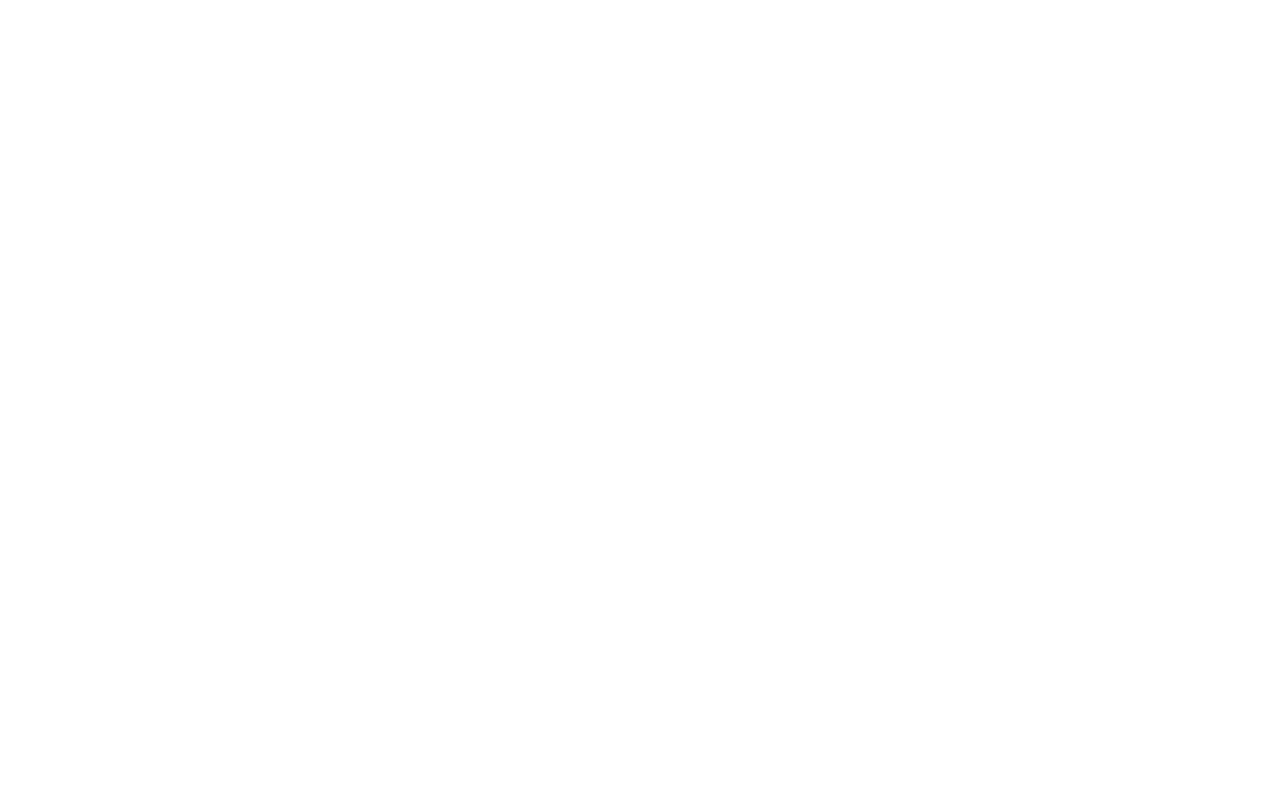
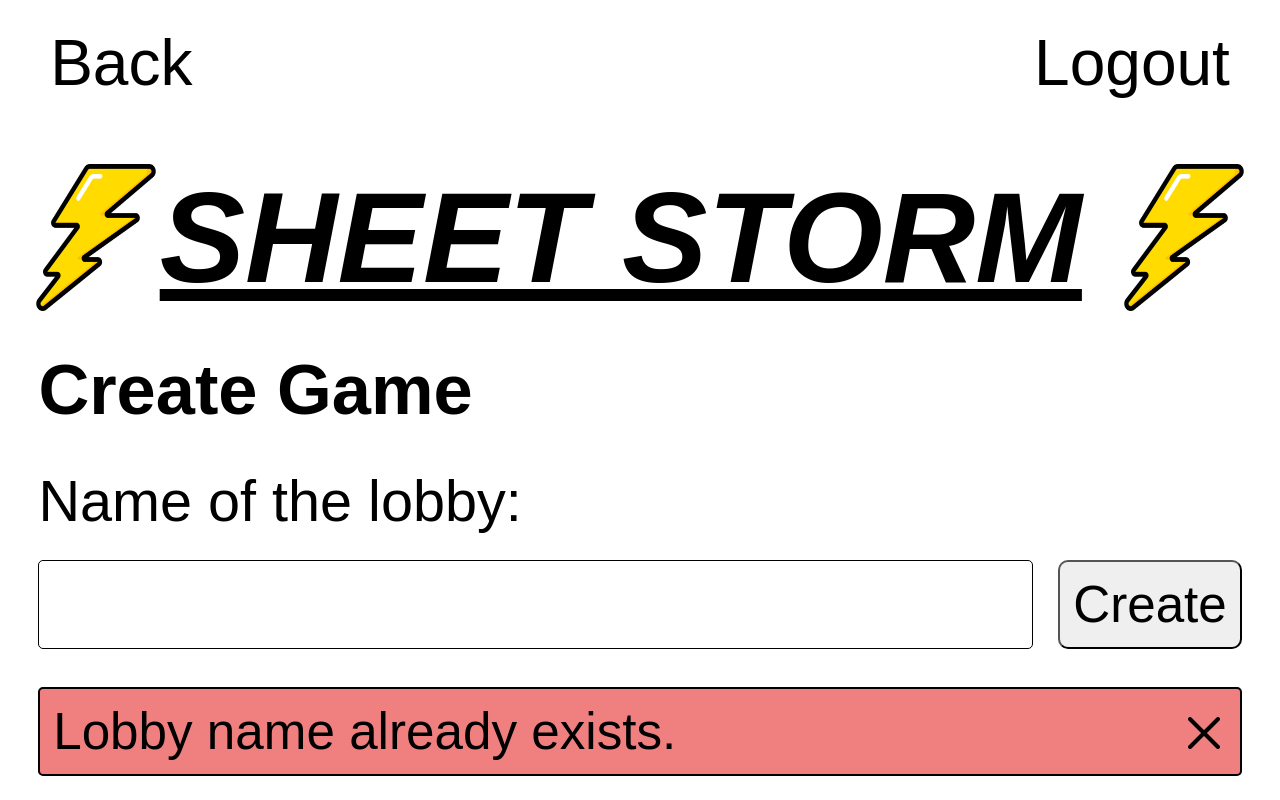
Before and after one commit to Fraser-Dwyer/SheetStorm, a React (Create React App) app: page /create-game in a window 1280 px wide. Before the commit this address had no page. Built offline with nearby package versions, Linux system fonts and the light colour scheme; no server answers; a web font is replaced by a local one.

Commit message:
Create Game page done

```diff
--- a/src/App.js
+++ b/src/App.js
@@ -5,6 +5,7 @@
 import { UserContextProvider } from "./UserContext.js";
 import Layout from "./Components/Layout.js";
 import EnterScore from "./Components/EnterScore.js";
+import CreateGame from "./Components/CreateGame.js";
 
 function App() {
   return (
@@ -15,6 +16,7 @@
           <Route path="/login" element={<Login />} />
           <Route path="/signup" element={<Signup />} />
           <Route path="/post-score" element={<EnterScore />} />
+          <Route path="/create-game" element={<CreateGame />} />
         </Route>
       </Routes>
     </UserContextProvider>
--- /dev/null
+++ b/src/Components/CreateGame.js
@@ -0,0 +1,79 @@
+import "../Styles/CreateGame.css";
+import { useContext, useState } from "react";
+import cross from "../Images/close.png";
+import { UserContext } from "../UserContext";
+import { useNavigate } from "react-router-dom";
+
+export default function CreateGame() {
+  const [lobbyName, setLobbyName] = useState("");
+  const [errorMsg, setErrorMsg] = useState("Lobby name already exists.");
+  const [lobbyDiv, setLobbyDiv] = useState("notErrorLobbyDiv");
+  const { userInfo } = useContext(UserContext);
+  const navigate = useNavigate();
+
+  async function handleCreateLobby(e) {
+    e.preventDefault();
+    const password = makeid(5);
+    const username = userInfo.username;
+
+    const response = await fetch("http://localhost:4000/create-lobby", {
+      method: "POST",
+      body: JSON.stringify({
+        username,
+        lobbyName,
+        password,
+      }),
+      headers: { "Content-Type": "application/json" },
+    });
+    if (response.ok) {
+      response.json().then(() => {
+        navigate("/");
+      });
+    } else {
+      alert("Score was not submitted successfully");
+    }
+  }
+
+  const handleCloseClick = () => {
+    setErrorMsg(null);
+    setLobbyDiv("notErrorLobbyDiv");
+  };
+
+  function makeid(length) {
+    let result = "";
+    const characters =
+      "ABCDEFGHIJKLMNOPQRSTUVWXYZabcdefghijklmnopqrstuvwxyz0123456789";
+    const charactersLength = characters.length;
+    let counter = 0;
+    while (counter < length) {
+      result += characters.charAt(Math.floor(Math.random() * charactersLength));
+      counter += 1;
+    }
+    return result;
+  }
+
+  return (
+    <div>
+      <h3>Create Game</h3>
+      <p className="labelCreateGame">Name of the lobby:</p>
+      <form className="createGameForm">
+        <div>
+          <input
+            className={lobbyDiv}
+            value={lobbyName}
+            onChange={(e) => setLobbyName(e.target.value)}
+          ></input>
+          <button onClick={(e) => handleCreateLobby(e)}>Create</button>
+        </div>
+      </form>
+      {errorMsg && (
+        <div className="errorContainerInGame">
+          {errorMsg}
+          <div className="closeDiv">
+            <img src={cross} alt="closeImg" onClick={handleCloseClick}></img>
+          </div>
+        </div>
+      )}
+    </div>
+  );
+}
--- a/src/Components/EnterScore.js
+++ b/src/Components/EnterScore.js
@@ -23,7 +23,7 @@
   );
   weekStart = weekStart.toLocaleDateString("en-US", DATE_OPTIONS);
 
-  todayDay = "Fri";
+  //todayDay = "Fri";
 
   async function handleEnterScore(e) {
     e.preventDefault();
--- a/src/Components/Header.js
+++ b/src/Components/Header.js
@@ -38,7 +38,9 @@
     <header>
       <nav>
         <div className="navButtonContainer">
-          {path === "/post-score" && <a onClick={() => navigate("/")}>Back</a>}
+          {(path === "/post-score" || path === "/create-game") && (
+            <a onClick={() => navigate("/")}>Back</a>
+          )}
           {path === "/" && <a onClick={() => navigate("/")}></a>}
           {userInfo && <a onClick={(e) => handleLogout(e)}>Logout</a>}
         </div>
--- a/src/Components/Home.js
+++ b/src/Components/Home.js
@@ -2,7 +2,6 @@
 import { useContext, useEffect, useState } from "react";
 import { UserContext } from "../UserContext";
 import { useNavigate } from "react-router-dom";
-import { format } from "date-fns";
 
 export default function Home() {
   const { userInfo } = useContext(UserContext);
@@ -31,7 +30,6 @@
             (score) => score.username === userInfo.username
           );
           setScores(userScores);
-          console.log(userScores);
         }
       });
     });
@@ -90,7 +88,7 @@
         </button>
         <button>My Games</button>
         <div className="sideButtonDiv">
-          <button>
+          <button onClick={() => navigate("/create-game")}>
             Create<br></br>Game
           </button>
           <button>
--- /dev/null
+++ b/src/Styles/CreateGame.css
@@ -0,0 +1,50 @@
+.labelCreateGame {
+    padding: 0vw 3vw 2vw 3vw;
+    font-size: 4.5vw;
+}
+
+.createGameForm {
+    padding: 0vw 3vw 3vw 3vw;
+    width: 100%;
+}
+
+.createGameForm div {
+    display: flex;
+    justify-content: space-between;
+}
+
+.createGameForm div input {
+    flex-grow: 1;
+    margin-right: 2vw;
+    font-size: 4vw;
+    padding: 1vw;
+}
+
+.createGameForm div button {
+    font-size: 4vw;
+    padding: 1vw;
+}
+
+.notErrorLobbyDiv {
+    border: 1px solid black;
+    border-radius: 5px;
+}
+
+.errorLobbyDiv {
+    border: 1px solid red;
+    border-radius: 5px;
+}
+
+.errorContainerInGame {
+    margin-left: 3vw;
+    margin-right: 3vw;
+    width: 94vw;
+    background-color: lightcoral;
+    padding: 1vw 1vw;
+    font-size: 4vw;
+    border: 2px solid black;
+    border-radius: 5px;
+    color: black;
+    display: flex;
+    justify-content: space-between;
+}
--- a/src/Styles/EnterScore.css
+++ b/src/Styles/EnterScore.css
@@ -19,7 +19,6 @@
 }
 
 .scoreForm div select {
-    height: 2rem;
     flex-grow: 1;
     margin-right: 2vw;
     font-size: 4vw;
--- a/src/Styles/Signup.css
+++ b/src/Styles/Signup.css
@@ -20,8 +20,8 @@
   }
 
   .signupContainer form div {
-    margin-left: 5%;
-    margin-right: 5%;
+    margin-left: 4vw;
+    margin-right: 4vw;
     margin-bottom: 3%;
   }
 
@@ -36,7 +36,7 @@
 
   .signupContainer div h1 {
     font-size: 7vw;
-    margin: 3%;
+    margin: 2vw;
   }
 
   .signupContainer div label {
@@ -46,7 +46,7 @@
 
   .buttonContainer {
     text-align: end;
-    margin: 4% 5%;
+    margin: 3vw 4vw;
   }
 
   .buttonContainer button {
@@ -63,8 +63,8 @@
     text-align: center;
     font-size: 4vw;
     width: 100%;
-    margin-top: 1%;
-    margin-bottom: 5%;
+    margin-top: 1vw;
+    margin-bottom: 4vw;
   }
 
   .signupMessage span {
@@ -82,8 +82,8 @@
   }
 
   .errorContainer {
-    margin-left: 5%;
-    margin-right: 5%;
+    margin-left: 4vw;
+    margin-right: 4vw;
     width: 90%;
     background-color: lightcoral;
     padding: 1vw 1vw;
```
